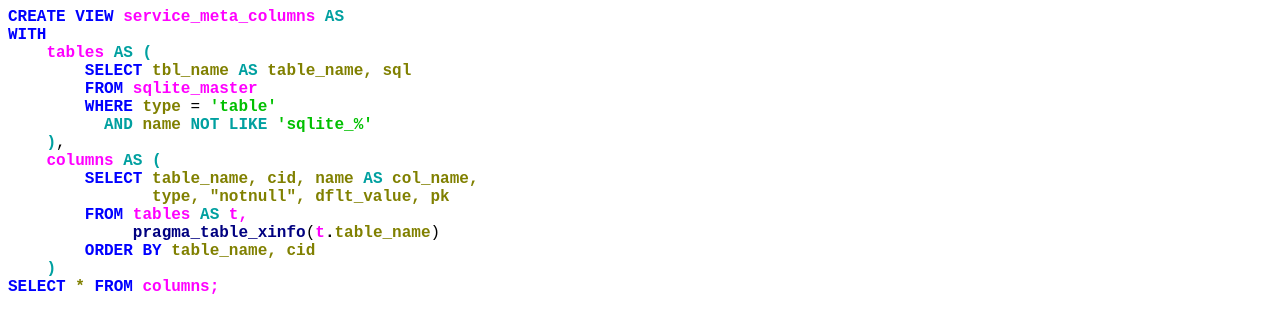
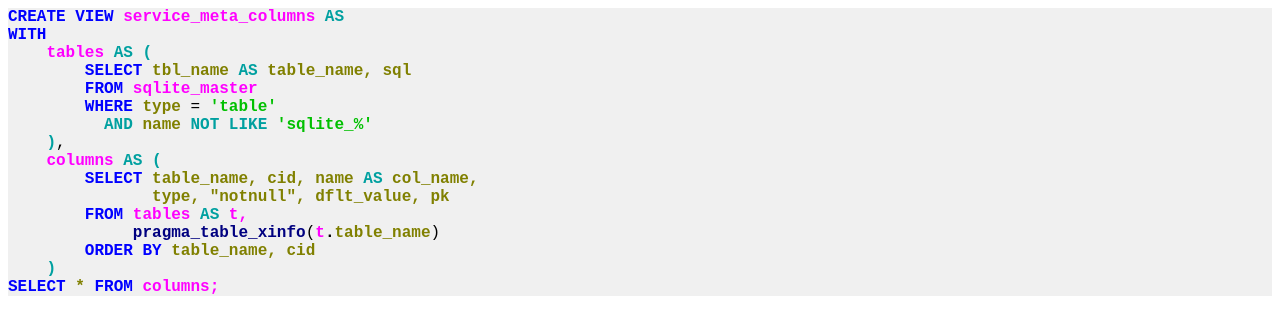
Before and after one commit to pchemguy/SQLite-SQL-Tutorial, a Jekyll site: the page Table Columns.html, which Jekyll copies as it is, in a window 1280 px wide. Shown: the top 335 px of the page. Built offline with Jekyll 4.4.1, drawn with Linux system fonts in a browser that asks for light colours.

Commit message:
Update Table Columns.html

```diff
--- a/Table Columns.html
+++ b/Table Columns.html
@@ -1,7 +1,7 @@
 <html>
   <head>
     <style>
-      div.code {font-family: Courier New, sans-serif;}
+      div.code {font-family: Courier New, sans-serif; background-color: #F0F0F0}
       .kwd {color: #0000FF; font-weight: bold;} /* Dark keyword */
       .kwl {color: #00A0A0; font-weight: bold;} /* Light keyword */
       .typ {color: #800000; font-weight: bold;} /* Data type */
```
